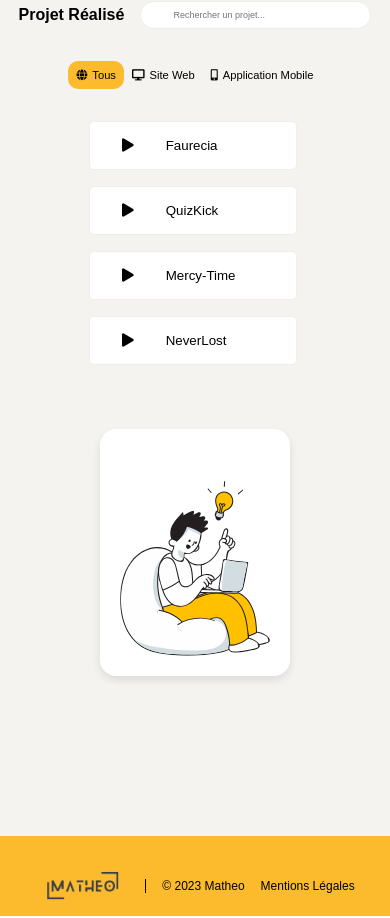
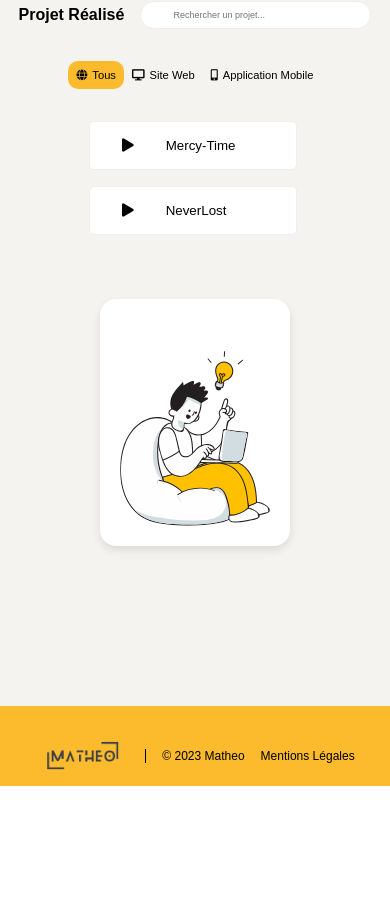
Before and after one commit to Matheo1210/web-design-agence, an Angular app: page / in a window 390 px wide. Shown: the part 860-1778 px from the top of the page. After the commit the page ends 1666 px from the top, so only its background shows below. Built offline with nearby package versions, Linux system fonts and the light colour scheme; a web font is replaced by a local one.

Commit message:
modification sur le responsive en 2000px

```diff
--- a/src/app/app.component.ts
+++ b/src/app/app.component.ts
@@ -34,16 +34,6 @@ export class AppComponent implements OnInit {
   private initializeProjectDescriptions(): void {
     this.projectsInCategory = [
       {
-        name: 'Faurecia',
-        description:
-          'Une expérience utilisateur optimale, assurant une parfaite réactivité même face à des volumes de données massifs, grâce à une conception UX méticuleuse et adaptée.',
-      },
-      {
-        name: 'QuizKick',
-        description:
-          'Le projet QuizKick se caractérise par une interface utilisateur simple tout en offrant une multitude de fonctionnalités pour la création de quiz.',
-      },
-      {
         name: 'Mercy-Time',
         description:
           'MercyTime offre une expérience utilisateur très design, assurant une navigation agréable sur le site.',
@@ -63,12 +53,19 @@ export class AppComponent implements OnInit {
       this.initializeProjectDescriptions();
     } else if (category === 'web') {
       this.projectsInCategory = [
-        { name: 'Faurecia', description: 'Description de Faurecia.' },
-        { name: 'Quizkick', description: 'Description de Quizkick.' },
+        {
+          name: 'Mercy-Time',
+          description:
+            'MercyTime offre une expérience utilisateur très design, assurant une navigation agréable sur le site.',
+        },
       ];
     } else if (category === 'mobile') {
       this.projectsInCategory = [
-        { name: 'NeverLost', description: 'Description de NeverLost.' },
+        {
+          name: 'NeverLost',
+          description:
+            'NeverLost, dotée d un design moderne, permet à l utilisateur de trouver son chemin de manière simple et rapide.',
+        },
       ];
     }
   }
```
